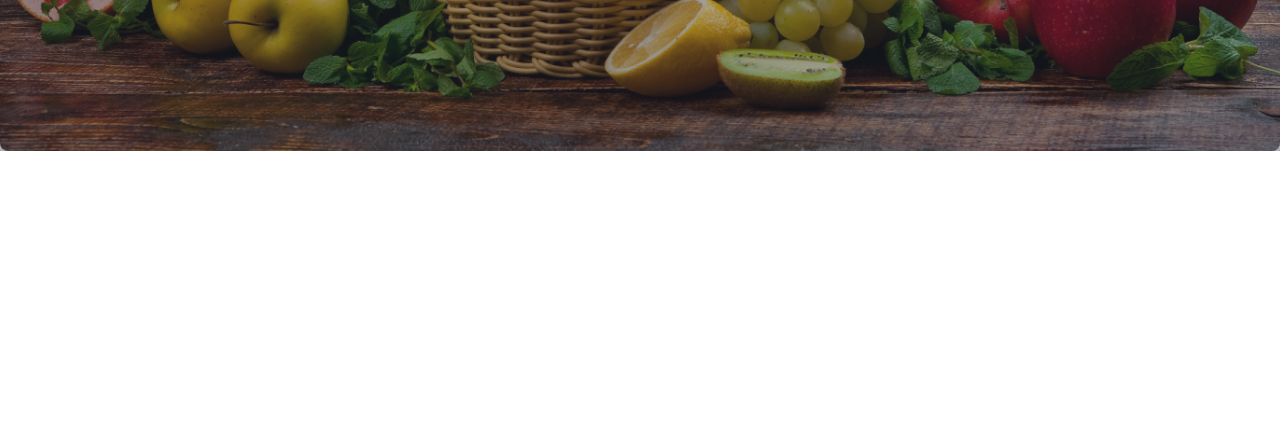
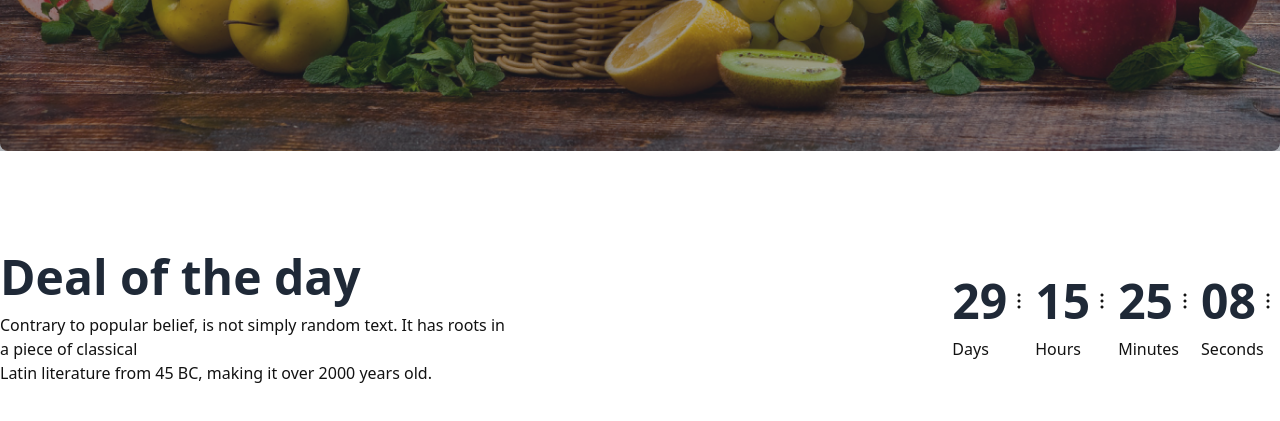
Before and after one commit to ShoroveTajmen/B8A3-fruit-brust, a plain HTML site: page index.html in a window 1280 px wide. Shown: the part 645-1066 px from the top of the page. Before the commit the page ends 802 px from the top, so only its background shows below. Drawn offline with nearby package versions, Linux system fonts and the light colour scheme; grey boxes are pictures that could not be loaded.

Commit message:
deal of the day title complete

```diff
--- a/index.html
+++ b/index.html
@@ -91,9 +91,9 @@
           </div>
         </div>
       </nav>
-      <!--///////// nav barr end //////////-->
+      <!--///////// nav bar end //////////-->
       <!-- //////// Banner section start ///////// -->
-      <section class="container mx-auto">
+      <section class="container mx-auto mb-12 md:mb-20 lg:mb-24">
         <div class="carousel w-full">
           <!-- Slide 1 -->
           <div id="slide1" class="carousel-item relative w-full">
@@ -281,7 +281,58 @@
       </section>
       <!-- //////// Banner section end ///////// -->
     </header>
-    <main></main>
+    <main>
+      <!-- ///// Deal of the day section start ///// -->
+      <section class="container mx-auto md:mb-20 lg:mb-28">
+        <!-- deal container -->
+        <div class="md:flex justify-between ">
+          <!-- deal info -->
+          <div class="max-w-[60%] md:max-w-[40%] ml-20 md:ml-0">
+            <h1 class="text-2xl md:text-2xl lg:text-5xl text-center md:text-left font-extrabold pb-3">Deal of the day</h1>
+            <p class="text-[#121212] mb-9 md:mb-0 text-center md:text-left">
+              Contrary to popular belief, is not simply random text. It has
+              roots in a piece of classical <br> Latin literature from 45 BC, making
+              it over 2000 years old.
+            </p>
+          </div>
+          <!-- Count down -->
+          <div class="flex  gap-4 md:gap-1 justify-center items-center">
+            <!-- Days -->
+            <div class="">
+              <div class="flex items-center">
+                <h1 class="text-3xl md:text-2xl lg:text-5xl font-extrabold">29</h1>
+                <img src="./images/Frame(1).png" alt="">
+              </div>
+              <h3 class="text-[#121212] pt-3">Days</h3>
+            </div>
+            <!-- Hours -->
+            <div>
+              <div class="flex items-center">
+                <h1 class="text-3xl md:text-2xl lg:text-5xl font-extrabold">15</h1>
+                <img src="./images/Frame(1).png" alt="">
+              </div>
+              <h3 class="text-[#121212] pt-3">Hours</h3>
+            </div>
+            <!-- Minutes -->
+            <div>
+              <div class="flex items-center">
+                <h1 class="text-3xl md:text-2xl lg:text-5xl font-extrabold">25</h1>
+                <img src="./images/Frame(1).png" alt="">
+              </div>
+              <h3 class="text-[#121212] pt-3">Minutes</h3>
+            </div>
+            <!-- Second -->
+            <div>
+              <div class="flex items-center">
+                <h1 class="text-3xl md:text-2xl lg:text-5xl font-extrabold">08</h1>
+                <img src="./images/Frame(1).png" alt="">
+              </div>
+              <h3 class="text-[#121212] pt-3">Seconds</h3>
+            </div>
+          </div>
+        </div>
+      </section>
+    </main>
     <footer></footer>
   </body>
 </html>
```
Also changed, not shown: images/Frame(1).png (added).
